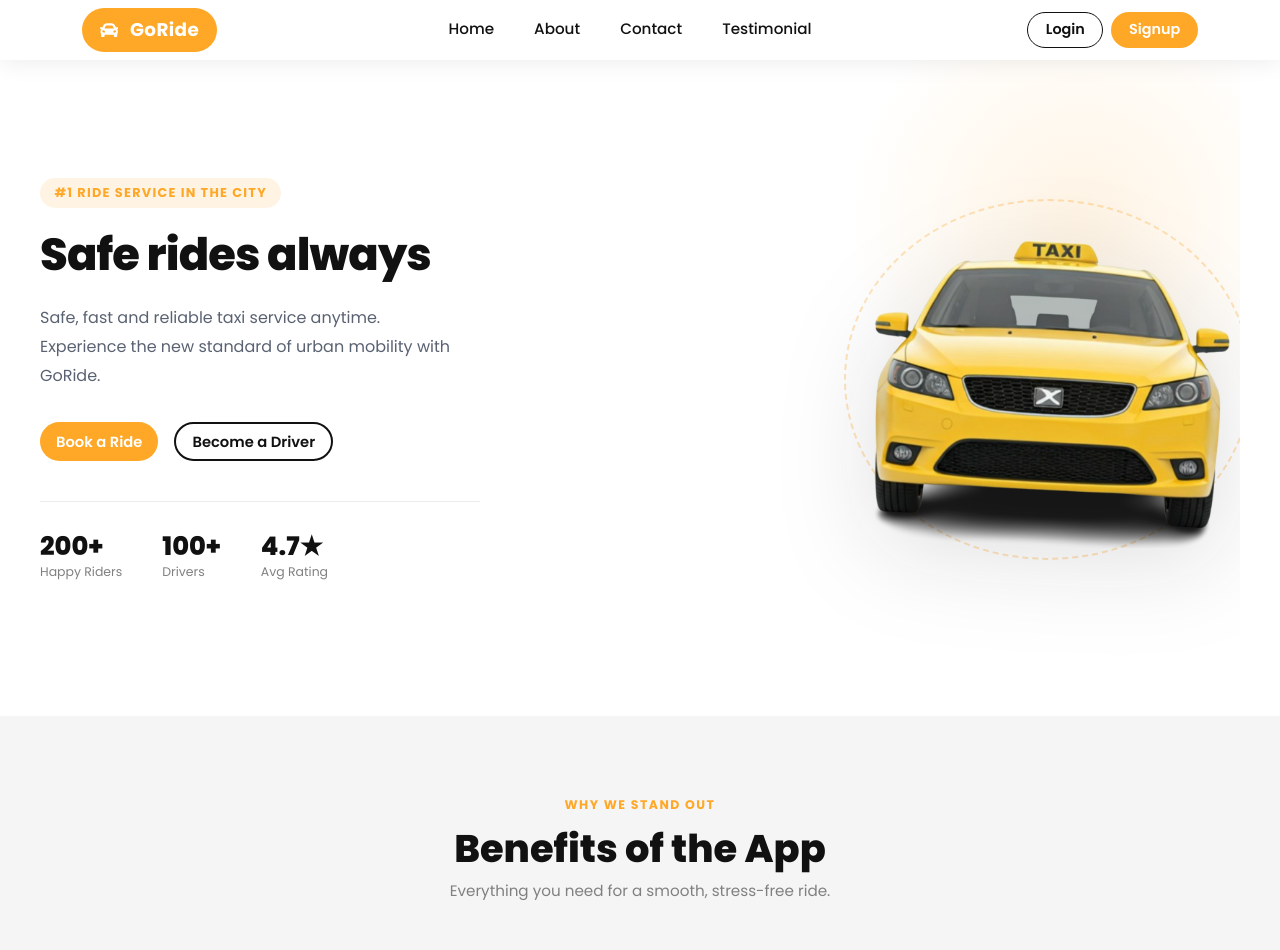
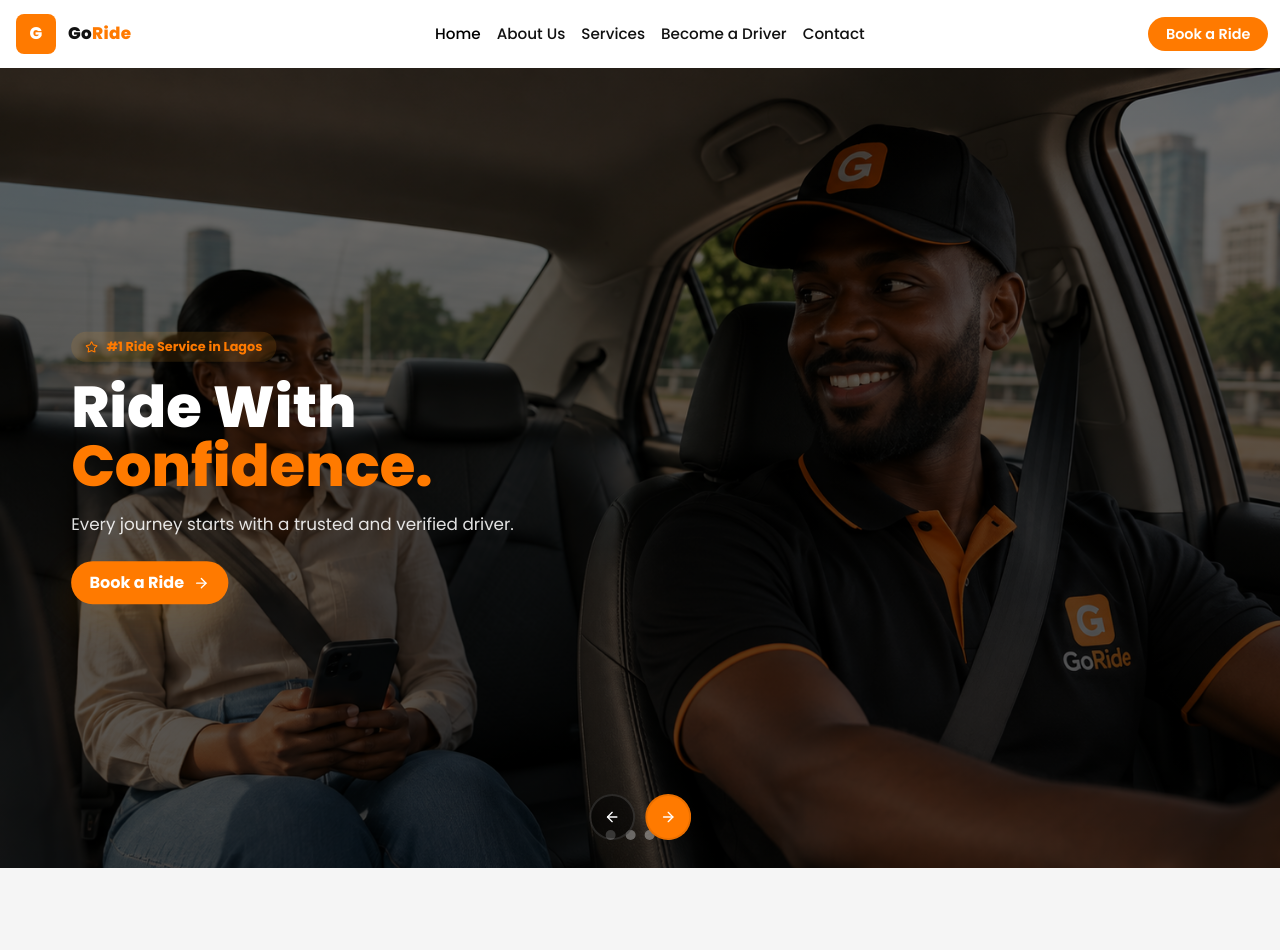
Before and after one commit to OluwaseunCfc/Goride, a React (Vite) app: page / in a window 1280 px wide. Shown: the top 950 px of the page. Built offline with nearby package versions, Linux system fonts and the light colour scheme.

Commit message:
updated navbar and carousel

```diff
--- a/src/Components/Banner.jsx
+++ b/src/Components/Banner.jsx
@@ -1,102 +1,133 @@
-import React, { useContext, useEffect, useState } from 'react'
-import img from '../assets/taxi.png'
+import React, { useCallback, useContext, useEffect, useRef, useState } from 'react'
 import { Link } from 'react-router-dom'
+import { LuArrowLeft, LuArrowRight, LuStar } from 'react-icons/lu'
 import { AuthContext } from '../Context/AuthContext'
+import slideOne from '../assets/carousel 1.png'
+import slideTwo from '../assets/carousel 2.png'
+import slideThree from '../assets/carousel 3.png'
+import slideFour from '../assets/carousel 4.png'
 
-const h1Texts = [
-  "Book a ride anywhere",
-  "Safe rides always",
-  "Verified drivers only",
-];
+const slides = [
+  {
+    image: slideOne,
+    title: <>Your Ride,<br /><span>Our Priority.</span></>,
+    description: <>Safe, reliable and affordable rides<br className="desktop-break" /> designed to get you where you need to go.</>,
+  },
+  {
+    image: slideTwo,
+    title: <>Ride With<br /><span>Confidence.</span></>,
+    description: <>Every journey starts with a trusted and verified driver.</>,
+  },
+  {
+    image: slideThree,
+    title: <>Fair Prices.<br /><span>No Surprises.</span></>,
+    description: <>Enjoy affordable, transparent fares for your everyday journeys across Lagos.</>,
+  },
+  {
+    image: slideFour,
+    title: <>Your Destination<br /><span>Is Just a Few Taps Away.</span></>,
+    description: <>Enter your pickup location, choose your destination and book your ride with ease.</>,
+  },
+]
 
 function Banner() {
-  const { isAuthenticated, isDriver } = useContext(AuthContext);
-  const [displayed, setDisplayed] = useState("");
-  const [textIndex, setTextIndex] = useState(0);
-  const [isDeleting, setIsDeleting] = useState(false);
+  const { isAuthenticated, isDriver } = useContext(AuthContext)
+  const [activeSlide, setActiveSlide] = useState(0)
+  const [isPaused, setIsPaused] = useState(false)
+  const touchStart = useRef(null)
 
   // Signed-in users shouldn't be sent back to the login screen.
   const primaryCta = !isAuthenticated
     ? { to: '/login', label: 'Book a Ride' }
     : isDriver
       ? { to: '/dashboard', label: 'View Ride Requests' }
-      : { to: '/book-ride', label: 'Book a Ride' };
+      : { to: '/book-ride', label: 'Book a Ride' }
+
+  const changeSlide = useCallback((direction) => {
+    setActiveSlide((current) => (current + direction + slides.length) % slides.length)
+  }, [])
 
   useEffect(() => {
-    const currentText = h1Texts[textIndex];
+    if (isPaused || window.matchMedia('(prefers-reduced-motion: reduce)').matches) return undefined
 
-    if (!isDeleting && displayed === currentText) {
-      // Fully typed — wait 2 seconds then start deleting
-      const timeout = setTimeout(() => setIsDeleting(true), 2000);
-      return () => clearTimeout(timeout);
-    }
+    const timer = window.setInterval(() => changeSlide(1), 5500)
+    return () => window.clearInterval(timer)
+  }, [changeSlide, isPaused])
 
-    if (isDeleting && displayed === "") {
-      setIsDeleting(false);
-      setTextIndex(prev => (prev + 1) % h1Texts.length);
-      return;
-    }
+  const handleTouchStart = (event) => {
+    touchStart.current = event.touches[0].clientX
+  }
 
-    const speed = isDeleting ? 30 : 60;
+  const handleTouchEnd = (event) => {
+    if (touchStart.current === null) return
 
-    const timeout = setTimeout(() => {
-      setDisplayed(prev =>
-        isDeleting
-          ? prev.slice(0, -1)
-          : currentText.slice(0, prev.length + 1)
-      );
-    }, speed);
-
-    return () => clearTimeout(timeout);
-  }, [displayed, isDeleting, textIndex]);
+    const distance = event.changedTouches[0].clientX - touchStart.current
+    if (Math.abs(distance) > 45) changeSlide(distance > 0 ? -1 : 1)
+    touchStart.current = null
+  }
 
   return (
-    <div>
-      <div className="banner-content">
-        <div className="banner-text">
-          <span className="banner-eyebrow">#1 Ride Service in the City</span>
+    <section
+      className="hero-carousel"
+      aria-roledescription="carousel"
+      aria-label="GoRide services"
+      onMouseEnter={() => setIsPaused(true)}
+      onMouseLeave={() => setIsPaused(false)}
+      onFocus={() => setIsPaused(true)}
+      onBlur={(event) => {
+        if (!event.currentTarget.contains(event.relatedTarget)) setIsPaused(false)
+      }}
+      onTouchStart={handleTouchStart}
+      onTouchEnd={handleTouchEnd}
+    >
+      <div className="hero-slides" aria-live="polite">
+        {slides.map((slide, index) => (
+          <article
+            className={`hero-slide ${index === activeSlide ? 'is-active' : ''}`}
+            key={slide.image}
+            aria-hidden={index !== activeSlide}
+            style={{ backgroundImage: `url("${slide.image}")` }}
+          >
+            <div className="hero-overlay" />
+            <div className="hero-inner">
+              <div className="hero-copy">
+                <span className="hero-eyebrow"><LuStar aria-hidden="true" /> #1 Ride Service in Lagos</span>
+                <h1>{slide.title}</h1>
+                <p>{slide.description}</p>
+                <Link to={primaryCta.to} className="hero-cta" tabIndex={index === activeSlide ? 0 : -1}>
+                  {primaryCta.label}<span aria-hidden="true"><LuArrowRight /></span>
+                </Link>
+              </div>
+            </div>
+          </article>
+        ))}
+      </div>
 
-          <h1 id='banner-heading'>
-            {displayed}
-            <span className="typing-cursor">|</span>
-          </h1>
+      <div className="hero-dots" role="group" aria-label="Choose a slide">
+        {slides.map((_, index) => (
+          <button
+            type="button"
+            key={index}
+            className={index === activeSlide ? 'is-active' : ''}
+            onClick={() => setActiveSlide(index)}
+            aria-label={`Go to slide ${index + 1}`}
+            aria-current={index === activeSlide ? 'true' : undefined}
+          />
+        ))}
+      </div>
 
-          <p>
-            Safe, fast and reliable taxi service anytime.<br />
-            Experience the new standard of urban mobility with GoRide.
-          </p>
+      <div className="hero-arrows">
+        <button type="button" onClick={() => changeSlide(-1)} aria-label="Previous slide"><LuArrowLeft /></button>
+        <button type="button" className="next" onClick={() => changeSlide(1)} aria-label="Next slide"><LuArrowRight /></button>
+      </div>
 
-          <div className="banner-buttons">
-            <Link to={primaryCta.to} className='banner-btn'>{primaryCta.label}</Link>
-            {!isAuthenticated ? (
-              <Link to="/signup" className='banner-btn outline'>Become a Driver</Link>
-            ) : (
-              <Link to="/dashboard" className='banner-btn outline'>Go to Dashboard</Link>
-            )}
-          </div>
-
-          <div className="banner-stats">
-
-            <div className="stat-item">
-              <div className="stat-number">200+</div>
-              <div className="stat-label">Happy Riders</div>
-            </div>
-            <div className="stat-item">
-              <div className="stat-number">100+</div>
-              <div className="stat-label">Drivers</div>
-            </div>
-            <div className="stat-item">
-              <div className="stat-number">4.7★</div>
-              <div className="stat-label">Avg Rating</div>
-            </div>
-          </div>
-        </div>
-
-        <div className="banner-img">
-          <img src={img} alt="Banner img" />
-        </div>
-      </div>
-    </div>
+      {/* <div className="hero-benefits" aria-label="Service benefits">
+        <span className="active">Ride</span>
+        <span>Safety</span>
+        <span>Affordable</span>
+        <span>Easy Booking</span>
+      </div> */}
+    </section>
   )
 }
 
--- a/src/Components/Navbar.jsx
+++ b/src/Components/Navbar.jsx
@@ -1,7 +1,6 @@
 import React, { useContext, useEffect, useRef, useState } from 'react'
 import { Link, useLocation, useNavigate } from 'react-router-dom'
-import { FaCar } from 'react-icons/fa'
-import { LuLayoutDashboard, LuLogOut, LuUser, LuChevronDown } from 'react-icons/lu'
+import { LuLayoutDashboard, LuLogOut, LuUser, LuChevronDown, LuMenu, LuX } from 'react-icons/lu'
 import { AuthContext } from '../Context/AuthContext'
 
 /** "john.doe@mail.com" -> "JD", "Ada Lovelace" -> "AL" */
@@ -36,6 +35,7 @@
   const location = useLocation()
   const navigate = useNavigate()
   const { isAuthenticated, isDriver, user, logout } = useContext(AuthContext)
+  const [scrolled, setScrolled] = useState(false)
 
   // Both menus remember which route they were opened on. Comparing that to
   // the current route closes them automatically after navigation, without an
@@ -110,16 +110,35 @@
     navigate('/')
   }
 
+  // Keep navbar visible on scroll: toggle scrolled class and body padding.
+  useEffect(() => {
+    const onScroll = () => setScrolled(window.scrollY > 20)
+    window.addEventListener('scroll', onScroll, { passive: true })
+    onScroll()
+    return () => window.removeEventListener('scroll', onScroll)
+  }, [])
+
+  // Add a body padding helper while the fixed navbar is active on the homepage
+  useEffect(() => {
+    const bodyClass = 'has-fixed-nav'
+    // We want the homepage hero to be full-viewport beneath the transparent navbar,
+    // so only add body padding on non-home pages where the navbar shouldn't overlap content.
+    if (location.pathname !== '/') document.body.classList.add(bodyClass)
+    else document.body.classList.remove(bodyClass)
+    return () => document.body.classList.remove(bodyClass)
+  }, [location.pathname])
+
+  const bookRidePath = isAuthenticated && !isDriver ? '/book-ride' : isAuthenticated ? '/dashboard' : '/login'
+
   return (
-    <nav className="navbar navbar-expand-sm sticky-top" ref={navRef}>
-      <div className="container d-flex justify-content-between align-items-center">
+    <nav className={`navbar navbar-expand-lg goride-navbar ${location.pathname === '/' ? 'navbar-home' : 'navbar-default'} ${scrolled ? 'scrolled' : ''}`} ref={navRef}>
+      <div className="container-fluid navbar-shell d-flex justify-content-between align-items-center">
 
-        <Link className="navbar-brand" to="/">
-          <FaCar className="logo me-1" />
-          GoRide
+        <Link className="navbar-brand" to="/" aria-label="GoRide home" onClick={closeNav}>
+          <span className="brand-badge" aria-hidden="true">G</span>
+          <span className="brand-wordmark">Go<span>Ride</span></span>
         </Link>
 
-        {/* Bootstrap's own CSS hides this at >=576px to match navbar-expand-sm. */}
         <button
           className={`navbar-toggler ${navOpen ? '' : 'collapsed'}`}
           type="button"
@@ -128,7 +147,7 @@
           aria-expanded={navOpen}
           aria-label="Toggle navigation"
         >
-          <span className="navbar-toggler-icon"></span>
+          {navOpen ? <LuX aria-hidden="true" /> : <LuMenu aria-hidden="true" />}
         </button>
 
         <div
@@ -138,18 +157,21 @@
           {/* One handler on the list closes the menu when any link inside is
               clicked, including a link back to the page you're already on
               (where the route never changes). */}
-          <ul className="navbar-nav mx-auto gap-4" onClick={closeNav}>
+          <ul className="navbar-nav mx-auto" onClick={closeNav}>
             <li className="nav-item">
-              <Link className="nav-link" to="/">Home</Link>
+              <Link className={`nav-link ${location.pathname === '/' && !location.hash ? 'active' : ''}`} to="/">Home</Link>
             </li>
             <li className="nav-item">
-              <a className="nav-link" href="/#about" onClick={(e) => scrollToSection(e, 'about')}>About</a>
+              <a className="nav-link" href="/#about" onClick={(e) => scrollToSection(e, 'about')}>About Us</a>
             </li>
             <li className="nav-item">
-              <Link className="nav-link" to="/contact">Contact</Link>
+              <a className="nav-link" href="/#services" onClick={(e) => scrollToSection(e, 'services')}>Services</a>
             </li>
             <li className="nav-item">
-              <a className="nav-link" href="/#testimonials" onClick={(e) => scrollToSection(e, 'testimonials')}>Testimonial</a>
+              <Link className={`nav-link ${location.pathname === '/signup' ? 'active' : ''}`} to="/signup">Become a Driver</Link>
+            </li>
+            <li className="nav-item">
+              <Link className={`nav-link ${location.pathname === '/contact' ? 'active' : ''}`} to="/contact">Contact</Link>
             </li>
             {isAuthenticated && (
               <li className="nav-item">
@@ -211,9 +233,8 @@
               )}
             </div>
           ) : (
-            <div className="d-flex gap-2 align-items-center" onClick={closeNav}>
-              <Link to="/login" className="login-btn">Login</Link>
-              <Link to="/signup" className="nav-btn">Signup</Link>
+            <div className="nav-actions" onClick={closeNav}>
+              <Link to={bookRidePath} className="nav-btn">Book a Ride</Link>
             </div>
 
           )}
--- a/src/index.css
+++ b/src/index.css
@@ -8,7 +8,7 @@
 }
 
 :root {
-  --primary-color: #FFA726;
+  --primary-color: #FF7A00;
   --secondary-color: #111111;
   --neutral-color: #FFFFFF;
   --accent-color: #F5F5F5;
@@ -215,32 +215,44 @@
   background-color: var(--neutral-color);
   color: var(--secondary-color);
   box-shadow: 0 2px 24px rgba(17, 17, 17, 0.08);
-  padding: 0.75rem 0;
+  height: 68px;
+  padding: 0;
 }
 
 .navbar .navbar-brand {
   display: inline-flex;
   align-items: center;
-  gap: 0.5rem;
-  color: var(--neutral-color);
+  gap: 0.75rem;
+  color: var(--secondary-color);
+  background-color: transparent;
+  font-family: var(--font-family);
+  font-size: 1.05rem;
+  font-weight: 700;
+  padding: 0.15rem 0.25rem;
+  border-radius: 6px;
+  letter-spacing: 0.02em;
+  transition: transform 0.2s ease;
+}
+
+.brand-badge {
+  width: 40px;
+  height: 40px;
+  border-radius: 8px;
   background-color: var(--primary-color);
-  font-family: var(--font-family);
-  font-size: 1.15rem;
-  font-weight: 700;
-  padding: 0.5rem 1.1rem;
-  border-radius: 999px;
-  letter-spacing: 0.02em;
-  transition: background-color 0.2s ease, transform 0.2s ease;
-}
-
-.navbar .navbar-brand:hover {
-  color: var(--neutral-color);
-  background-color: var(--secondary-color);
-  transform: translateY(-1px);
-}
-
-.navbar .navbar-brand .logo {
-  color: var(--neutral-color);
+  color: var(--neutral-color);
+  display: inline-flex;
+  align-items: center;
+  justify-content: center;
+  font-weight: 800;
+}
+
+.brand-wordmark {
+  color: inherit;
+  font-weight: 800;
+}
+
+.brand-wordmark span {
+  color: var(--primary-color);
 }
 
 .navbar-toggler {
@@ -309,6 +321,88 @@
 .navbar .nav-link:hover::after {
   width: 100%;
 }
+
+/* Homepage: transparent navbar over hero */
+.navbar-home {
+  position: fixed;
+  top: 0;
+  left: 0;
+  right: 0;
+  width: 100%;
+  background: transparent;
+  color: var(--neutral-color);
+  box-shadow: none;
+  padding: 1rem 0;
+  z-index: 1100;
+  transition: background-color 0.22s ease, box-shadow 0.22s ease, backdrop-filter 0.22s ease;
+}
+
+.navbar-home.scrolled {
+  background: linear-gradient(180deg, rgba(0,0,0,0.5), rgba(0,0,0,0.35));
+  box-shadow: 0 8px 28px rgba(0,0,0,0.45);
+  backdrop-filter: blur(6px) saturate(120%);
+}
+
+/* When the navbar has the scrolled state, prefer dark text for readability on the lighter translucent background */
+.navbar-home.scrolled,
+.navbar-home.scrolled .navbar-brand,
+.navbar-home.scrolled .brand-wordmark {
+  color: var(--secondary-color);
+}
+
+.navbar-home.scrolled .nav-link {
+  color: var(--secondary-color);
+}
+
+.navbar-home.scrolled .nav-link::after {
+  background-color: var(--primary-color);
+}
+
+.navbar-home.scrolled .nav-btn {
+  background-color: var(--primary-color);
+  color: var(--neutral-color);
+}
+
+.navbar-home.scrolled .navbar-toggler {
+  border-color: rgba(0,0,0,0.08);
+}
+
+.navbar-home.scrolled .navbar-toggler svg,
+.navbar-home.scrolled .navbar-toggler * {
+  color: var(--secondary-color);
+}
+
+.navbar-home .nav-link {
+  color: var(--secondary-color);
+}
+
+.navbar-home .nav-link::after {
+  background-color: var(--primary-color);
+}
+
+.navbar-home .nav-link:hover {
+  color: var(--primary-color);
+}
+
+.navbar-home .nav-btn {
+  background-color: var(--primary-color);
+  color: var(--neutral-color);
+}
+
+/* when fixed navbar is present, add top offset so content doesn't jump */
+body.has-fixed-nav {
+  padding-top: 68px;
+}
+
+.navbar-home .navbar-toggler {
+  border-color: rgba(255,255,255,0.18);
+}
+
+.navbar-home .navbar-toggler svg,
+.navbar-home .navbar-toggler * {
+  color: var(--neutral-color);
+}
+
 
 .nav-btn {
   background-color: var(--primary-color);
@@ -720,6 +814,188 @@
   padding-top: 2rem;
   border-top: 1px solid rgba(17, 17, 17, 0.08);
 }
+
+/* Hero carousel styles used by Banner.jsx */
+.hero-carousel {
+  position: relative;
+  width: 100%;
+  min-height: 100vh;
+  display: block;
+  overflow: hidden;
+  background-color: #000;
+}
+
+.hero-slides {
+  position: relative;
+  width: 100%;
+  height: 100vh;
+}
+
+.hero-slide {
+  position: absolute;
+  inset: 0;
+  background-size: cover;
+  background-position: center center;
+  background-repeat: no-repeat;
+  opacity: 0;
+  transform: scale(1.02);
+  transition: opacity 0.6s ease, transform 0.9s ease;
+  display: flex;
+  align-items: center;
+  justify-content: center;
+  height: 100vh;
+}
+
+.hero-slide.is-active {
+  opacity: 1;
+  transform: scale(1);
+  position: relative;
+}
+
+.hero-overlay {
+  position: absolute;
+  inset: 0;
+  background: linear-gradient(180deg, rgba(0,0,0,0.55) 10%, rgba(0,0,0,0.65) 60%);
+}
+
+.hero-inner {
+  position: relative;
+  z-index: 2;
+  width: 100%;
+  max-width: 1200px;
+  margin: 0 auto;
+  padding: 4rem 2rem;
+  display: flex;
+  align-items: center;
+  justify-content: space-between;
+}
+
+.hero-copy {
+  color: var(--neutral-color);
+  max-width: 640px;
+}
+
+.hero-eyebrow {
+  display: inline-flex;
+  align-items: center;
+  gap: 0.5rem;
+  background-color: rgba(255,167,38,0.12);
+  color: var(--primary-color);
+  font-size: 0.8rem;
+  font-weight: 700;
+  padding: 0.35rem 0.9rem;
+  border-radius: 999px;
+  margin-bottom: 1rem;
+}
+
+.hero-copy h1 {
+  font-size: clamp(2rem, 4.5vw, 4rem);
+  line-height: 1.02;
+  margin: 0 0 1rem 0;
+  font-weight: 800;
+  color: var(--neutral-color);
+}
+
+.hero-copy h1 span {
+  color: var(--primary-color);
+}
+
+.hero-copy p {
+  color: rgba(255,255,255,0.88);
+  font-size: 1.05rem;
+  margin-bottom: 1.5rem;
+}
+
+.hero-cta {
+  display: inline-flex;
+  align-items: center;
+  gap: 0.6rem;
+  background-color: var(--primary-color);
+  color: var(--neutral-color);
+  padding: 0.6rem 1.15rem;
+  border-radius: 999px;
+  text-decoration: none;
+  font-weight: 700;
+  box-shadow: 0 14px 40px rgba(255,167,38,0.14);
+}
+
+.hero-dots {
+  position: absolute;
+  left: 50%;
+  transform: translateX(-50%);
+  bottom: 28px;
+  display: flex;
+  gap: 0.6rem;
+  z-index: 4;
+}
+
+.hero-dots button {
+  width: 10px;
+  height: 10px;
+  border-radius: 50%;
+  background: rgba(255,255,255,0.35);
+  border: none;
+  padding: 0;
+  cursor: pointer;
+}
+
+.hero-dots button.is-active,
+.hero-dots button:is-active {
+  background: var(--primary-color);
+}
+
+.hero-arrows {
+  position: absolute;
+  left: 50%;
+  bottom: 28px;
+  transform: translateX(-50%);
+  display: flex;
+  flex-direction: row;
+  gap: 0.6rem;
+  z-index: 6;
+  align-items: center;
+}
+
+.hero-arrows button {
+  width: 46px;
+  height: 46px;
+  border-radius: 999px;
+  border: 2px solid rgba(255,255,255,0.12);
+  background: rgba(0,0,0,0.45);
+  color: var(--neutral-color);
+  display: inline-flex;
+  align-items: center;
+  justify-content: center;
+  cursor: pointer;
+  transition: transform 0.14s ease, background-color 0.14s ease;
+}
+
+.hero-arrows button:hover {
+  transform: translateY(-3px);
+}
+
+/* Emphasize next button with brand color */
+.hero-arrows button.next {
+  background: var(--primary-color);
+  border-color: rgba(0,0,0,0.08);
+  color: var(--neutral-color);
+}
+
+/* .hero-benefits {
+  position: absolute;
+  left: 40px;
+  bottom: 28px;
+  display: flex;
+  gap: 1.25rem;
+  z-index: 5;
+  color: rgba(255,255,255,0.9);
+}
+
+.hero-benefits span {
+  display: inline-flex;
+  align-items: center;
+  gap: 0.6rem;
+} */
 
 .stat-item .stat-number {
   font-size: 1.6rem;
```
Also changed, not shown: src/Banner updates.png (added), src/GoRide Logo.png (added).
